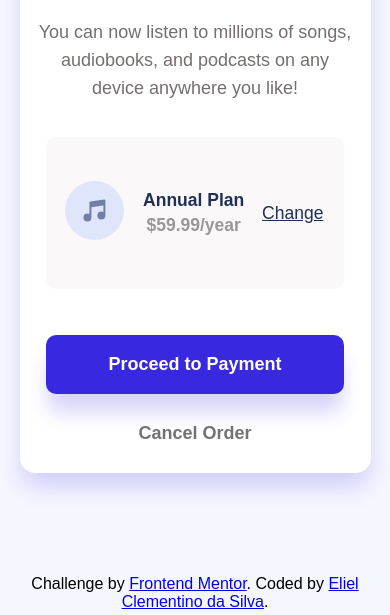
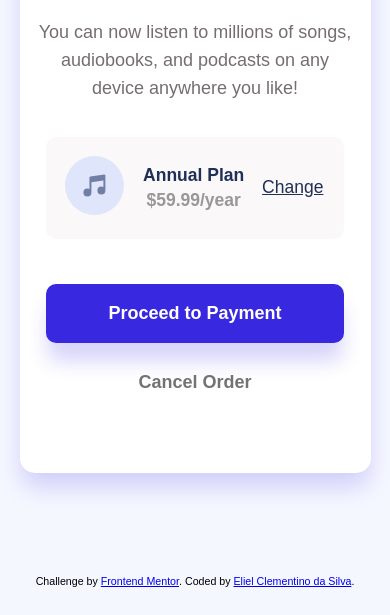
Before and after one commit to ElielClementino/D6_OrderSummary, a plain HTML site: page index.html in a window 390 px wide. Shown: the part 330-945 px from the top of the page. Drawn offline with Linux system fonts and the light colour scheme.

Commit message:
mudanças na altura do container do responsivo

```diff
--- a/D6_Css/d6Responsive.css
+++ b/D6_Css/d6Responsive.css
@@ -24,7 +24,7 @@
         font-size:17.5px;
         margin-top:10%;
         margin-bottom:3%;
-        height:18vh;
+        height:12vh;
     }
     .notaMusical{
         width:15vw;
@@ -32,4 +32,7 @@
     .mudancaPlano{
         margin-left:3%;
     }
+    .footer{
+        font-size:8pt;
     }
+    }
```
